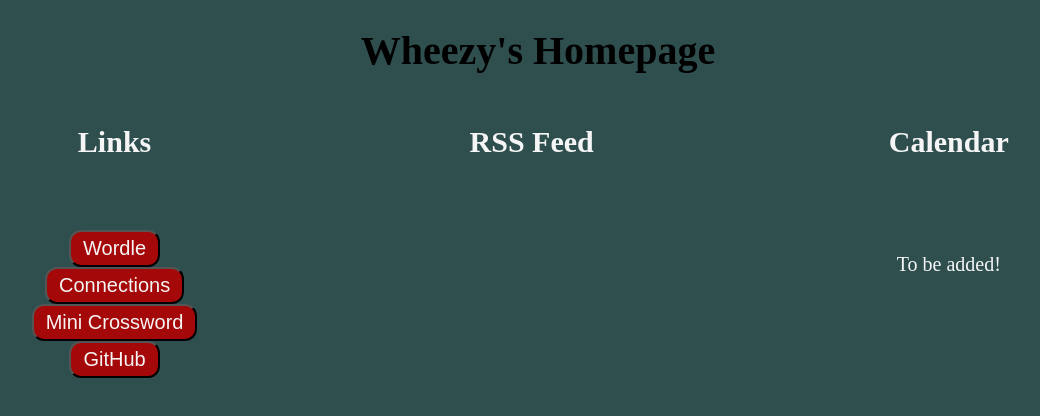
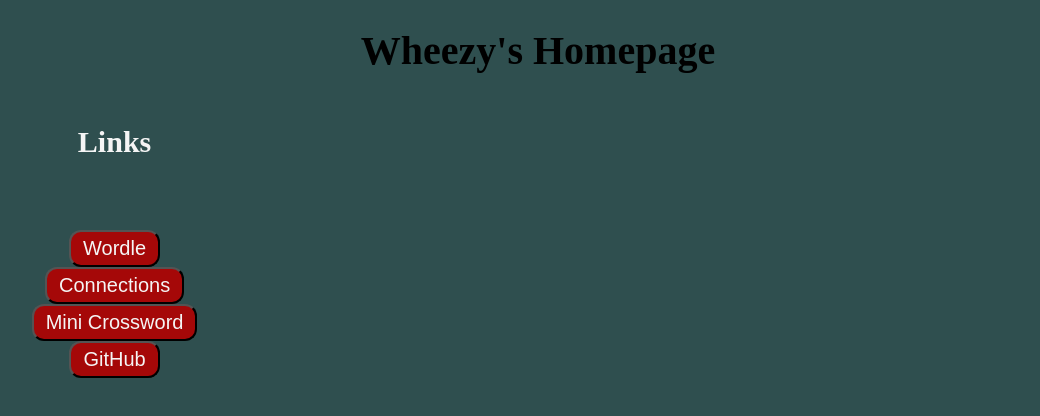
Before and after one commit to WheezyAlien/WheezyAlien.github.io, a plain HTML site: page index.html in a window 1280 px wide. Shown: the whole page, without its empty margins (102-1142 px from the left). Drawn offline with Linux system fonts and the light colour scheme.

Commit message:
Deleting more stuff

```diff
--- a/index.html
+++ b/index.html
@@ -53,13 +53,8 @@
         </a> <br>
     </div>
     <div id="column2" style="float:left; margin:0;width:33%;">
-        <h2>RSS Feed</h2>
-        <ul id="rss-feed"></ul>
     </div>
     <div id="column3" style="float:left; margin:0;width:33%">
-        <h2>Calendar</h2>
-        <br><br><br>
-        To be added!
     </div>
 
    </body>
```
